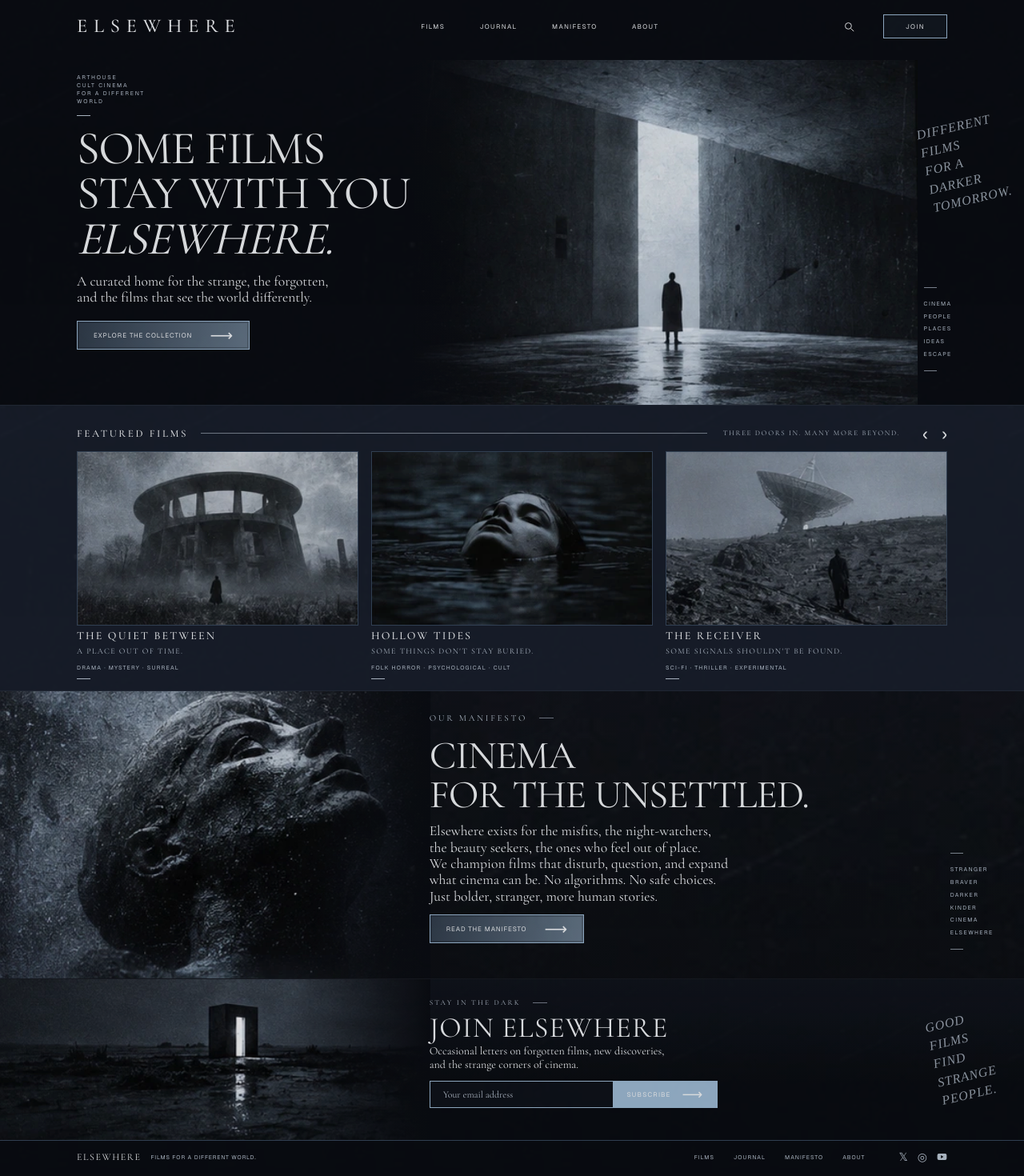
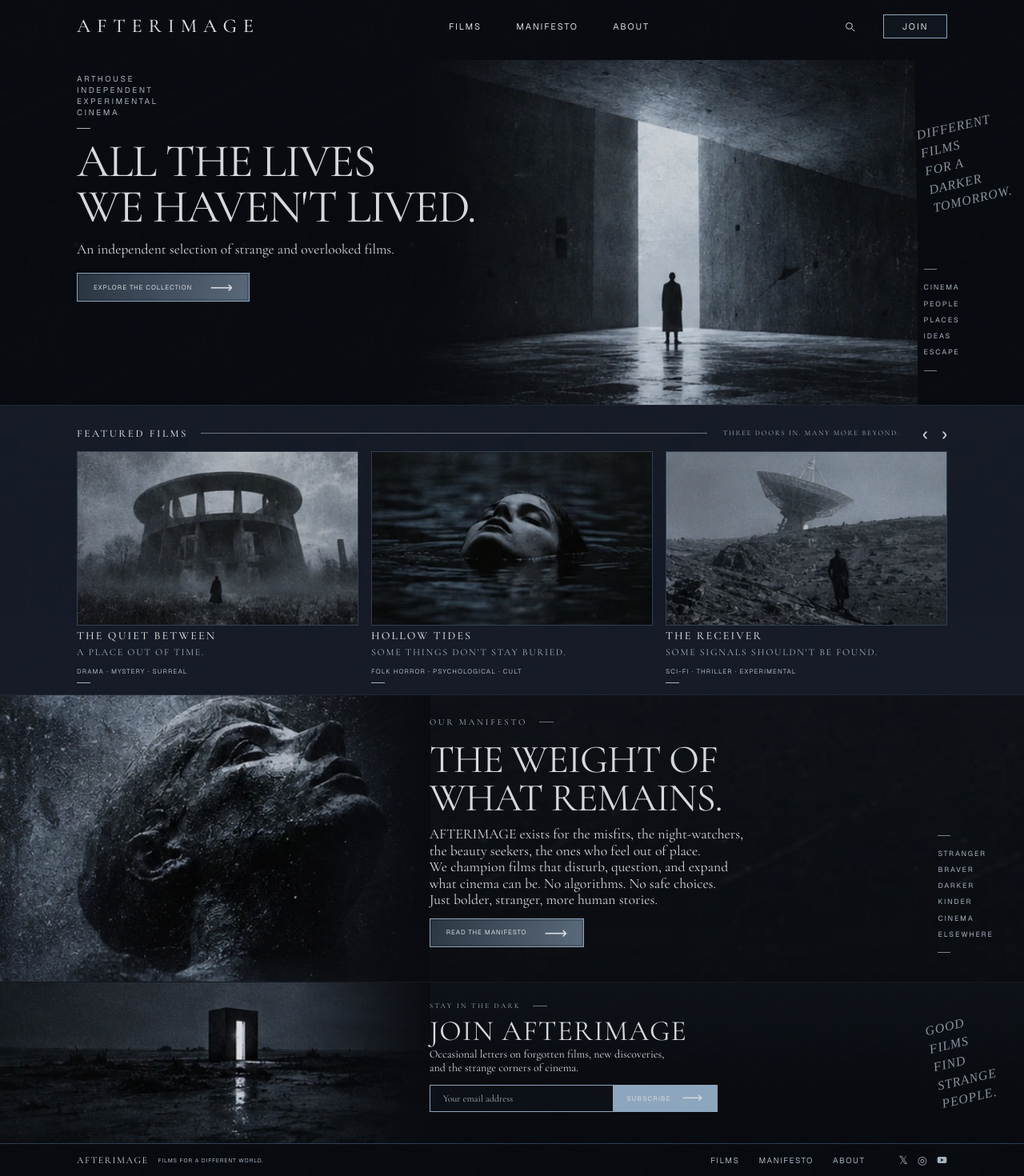
Before and after one commit to vladi93dev/afterimage, a Next.js app: page / in a window 1280 px wide. Shown: the part 9-1479 px from the top of the page at 80% size. Built offline with nearby package versions, Linux system fonts and the light colour scheme.

Commit message:
Refine mobile layout and film modal

```diff
--- /dev/null
+++ b/app/entrance-animations.module.css
@@ -0,0 +1,113 @@
+/* The default is fully visible; only the observer enables an entrance. */
+.reveal {
+  --entrance-delay: 0ms;
+  --entrance-duration: 760ms;
+}
+
+.reveal[data-entered="true"] {
+  animation-name: rise-in;
+  animation-duration: var(--entrance-duration);
+  animation-delay: var(--entrance-delay);
+  animation-timing-function: cubic-bezier(0.22, 1, 0.36, 1);
+  /* Backwards covers the stagger delay, then releases all animated styles. */
+  animation-fill-mode: backwards;
+}
+
+.heroEyebrow {
+  --entrance-delay: 40ms;
+}
+
+.heroTitle {
+  --entrance-delay: 140ms;
+  --entrance-duration: 900ms;
+}
+
+.heroDescription {
+  --entrance-delay: 260ms;
+}
+
+.heroCta {
+  --entrance-delay: 380ms;
+}
+
+.heroImage {
+  --entrance-duration: 1400ms;
+}
+
+.heroImage[data-entered="true"] {
+  animation-name: image-in;
+}
+
+.filmCard:nth-of-type(2) {
+  --entrance-delay: 90ms;
+}
+
+.filmCard:nth-of-type(3) {
+  --entrance-delay: 180ms;
+}
+
+.manifesto {
+  --entrance-duration: 1000ms;
+}
+
+.manifesto[data-entered="true"] {
+  animation-name: editorial-in;
+}
+
+.newsletter {
+  --entrance-duration: 850ms;
+}
+
+.newsletter[data-entered="true"] {
+  animation-name: newsletter-in;
+}
+
+@keyframes rise-in {
+  from {
+    opacity: 0;
+    transform: translateY(16px);
+  }
+  to {
+    opacity: 1;
+    transform: translateY(0);
+  }
+}
+
+@keyframes image-in {
+  from {
+    opacity: 0;
+  }
+  to {
+    opacity: 1;
+  }
+}
+
+@keyframes editorial-in {
+  from {
+    opacity: 0;
+    transform: translateY(20px);
+    clip-path: inset(0 0 8% 0);
+  }
+  to {
+    opacity: 1;
+    transform: translateY(0);
+    clip-path: inset(0);
+  }
+}
+
+@keyframes newsletter-in {
+  from {
+    opacity: 0;
+    transform: translateY(8px);
+  }
+  to {
+    opacity: 1;
+    transform: translateY(0);
+  }
+}
+
+@media (prefers-reduced-motion: reduce) {
+  .reveal[data-entered="true"] {
+    animation: none;
+  }
+}
--- /dev/null
+++ b/app/entrance-animations.tsx
@@ -0,0 +1,68 @@
+"use client";
+
+import { useEffect } from "react";
+
+export function EntranceAnimations() {
+  useEffect(() => {
+    const main = document.getElementById("main");
+    const motionPreference = window.matchMedia("(prefers-reduced-motion: reduce)");
+
+    if (!main || motionPreference.matches || !("IntersectionObserver" in window)) {
+      return;
+    }
+
+    const elements = main.querySelectorAll<HTMLElement>("[data-entrance]");
+    const observer = new IntersectionObserver(
+      (entries) => {
+        for (const entry of entries) {
+          const element = entry.target as HTMLElement;
+          if (entry.isIntersecting && !element.dataset.entered) {
+            element.dataset.entered = "true";
+            observer.unobserve(entry.target);
+          }
+        }
+      },
+      { threshold: 0.12 },
+    );
+
+    // Only mark elements when they enter view. Unmarked content stays visible,
+    // even if hydration or the observer is unavailable.
+    for (const element of elements) {
+      observer.observe(element);
+    }
+
+    function revealFocusedContent(event: FocusEvent) {
+      if (!(event.target instanceof HTMLElement)) return;
+
+      const element = event.target.closest<HTMLElement>("[data-entrance]");
+      if (!element || !main?.contains(element)) return;
+
+      // Keyboard users should never have to wait for a delayed entrance.
+      element.dataset.entered = "instant";
+      observer.unobserve(element);
+    }
+
+    function handleMotionChange(event: MediaQueryListEvent) {
+      if (!event.matches) return;
+
+      observer.disconnect();
+      for (const element of elements) {
+        element.dataset.entered = "instant";
+      }
+    }
+
+    main.addEventListener("focusin", revealFocusedContent);
+    motionPreference.addEventListener("change", handleMotionChange);
+
+    return () => {
+      observer.disconnect();
+      main.removeEventListener("focusin", revealFocusedContent);
+      motionPreference.removeEventListener("change", handleMotionChange);
+      for (const element of elements) {
+        delete element.dataset.entered;
+      }
+    };
+  }, []);
+
+  return null;
+}
--- a/app/film-card.module.css
+++ b/app/film-card.module.css
@@ -53,6 +53,10 @@
   opacity: 1;
 }
 
+
+
+
+
 @media (hover: hover) {
   .card:hover .image img {
     transform: scale(1.04);
@@ -74,10 +78,42 @@
   color: var(--color-text);
   overflow: auto;
   overscroll-behavior: contain;
+  opacity: 0;
+  transform: translateY(12px);
+  transition: opacity 350ms cubic-bezier(0.22, 1, 0.36, 1), transform 350ms cubic-bezier(0.22, 1, 0.36, 1);
 }
 
 .dialog::backdrop {
   background: color-mix(in srgb, var(--color-background) 86%, transparent);
+  opacity: 0;
+  transition: opacity 350ms cubic-bezier(0.22, 1, 0.36, 1);
+}
+
+.dialog[open]:not([data-closing]) {
+  opacity: 1;
+  transform: translateY(0);
+}
+
+.dialog[open]:not([data-closing])::backdrop {
+  opacity: 1;
+}
+
+.dialog[data-closing],
+.dialog[data-closing]::backdrop {
+  transition-duration: 250ms;
+  transition-timing-function: cubic-bezier(0.4, 0, 1, 1);
+}
+
+/* A dialog starts hidden, so provide its first visible frame explicitly. */
+@starting-style {
+  .dialog[open]:not([data-closing]) {
+    opacity: 0;
+    transform: translateY(12px);
+  }
+
+  .dialog[open]:not([data-closing])::backdrop {
+    opacity: 0;
+  }
 }
 
 .modalContent {
@@ -188,17 +224,29 @@
   }
 
   .close {
-    margin-bottom: 16px;
+    margin-bottom: 12px;
   }
+
+  .synopsis {
+  font-size: 17px;
+  line-height: 1.45;
+}
 }
 
 @media (prefers-reduced-motion: reduce) {
   .image img,
-  .overlay {
+  .overlay,
+  .dialog,
+  .dialog::backdrop {
     transition: none;
   }
 
   .card:is(:hover, :focus-within) .image img {
     transform: none;
   }
+
+  .dialog,
+  .dialog[open]:not([data-closing]) {
+    transform: none;
+  }
 }
--- a/app/globals.css
+++ b/app/globals.css
@@ -51,6 +51,6 @@ button:not(:disabled) {
   color: var(--color-text);
 }
 :focus-visible {
-  outline: 2px solid var(--color-muted);
-  outline-offset: 4px;
+  outline: 2px solid var(--color-accent);
+  outline-offset: 3px;
 }
--- a/app/layout.tsx
+++ b/app/layout.tsx
@@ -17,7 +17,7 @@ const editorialSerif = Cormorant_Garamond({
 });
 
 export const metadata: Metadata = {
-  title: "ELSEWHERE — Arthouse & Cult Cinema",
+  title: "AFTERIMAGE — Arthouse & Cult Cinema",
   description:
     "A curated home for the strange, the forgotten, and the films that see the world differently.",
 };
--- a/app/page.module.css
+++ b/app/page.module.css
@@ -63,7 +63,7 @@
   display: inline-flex;
   min-height: 36px;
   align-items: center;
-  font-size: 8px;
+  font-size: 11px;
   letter-spacing: 0.17em;
 }
 .navigation a:hover,
@@ -115,7 +115,7 @@
   min-width: 0;
 }
 .heroEyebrow {
-  font-size: 7px;
+  font-size: 10px;
   line-height: 1.4;
   color: var(--color-muted);
   letter-spacing: 0.25em;
@@ -193,7 +193,7 @@
 }
 .sideMetadata {
   color: var(--color-muted);
-  font-size: 7px;
+  font-size: 9px;
   letter-spacing: 0.2em;
   line-height: 2.25;
   margin: 0;
@@ -233,6 +233,7 @@
   background: var(--color-muted);
   opacity: 0.6;
 }
+
 .sectionHeading p {
   margin: 0 12px 0 4px;
   color: var(--color-muted);
@@ -275,20 +276,22 @@
 .filmSubtitle {
   font-family: var(--font-serif), Georgia, serif;
   color: var(--color-muted);
-  font-size: 10px;
+  font-size: 12px;
   letter-spacing: 0.14em;
   text-transform: uppercase;
   margin: 0;
   line-height: 1.4;
 }
 .filmGenres {
-  font-size: 7px;
-  letter-spacing: 0.18em;
+  font-size: 8px;
+  letter-spacing: 0.14em;
   text-transform: uppercase;
   color: var(--color-muted);
   margin: 9px 0 0;
   line-height: 1.5;
 }
+
+
 .filmGenres::after {
   content: "";
   display: block;
@@ -444,7 +447,7 @@
   display: inline-flex;
   align-items: center;
   min-height: 40px;
-  font-size: 7px;
+  font-size: 10px;
   letter-spacing: 0.15em;
   color: var(--color-muted);
 }
@@ -589,7 +592,7 @@
     font-size: 8px;
   }
   .hero {
-    min-height: 590px;
+    min-height: 630px;
   }
   .heroInner {
     padding-top: 22px;
@@ -616,7 +619,7 @@
     bottom: 0;
     left: 0;
     right: 0;
-    height: 270px;
+    height: 310px;
   }
   .heroArt img {
     object-position: center 65%;
@@ -629,6 +632,7 @@
     );
   }
   .heroAside {
+    display: none;
     top: auto;
     bottom: 35px;
     right: 22px;
@@ -893,3 +897,20 @@
     padding-inline: 12px;
   }
 }
+
+@media (max-width: 360px) {
+  .signupFields {
+    flex-direction: column;
+  }
+
+  .signupFields input {
+    width: 100%;
+  }
+
+  .signupFields button {
+    width: 100%;
+    justify-content: center;
+    border-left: 0;
+    border-top: 1px solid var(--color-accent);
+  }
+}
--- a/app/page.tsx
+++ b/app/page.tsx
@@ -1,8 +1,10 @@
 import Image from "next/image";
 import Link from "next/link";
+import { EntranceAnimations } from "./entrance-animations";
 import { FilmCard, type FeaturedFilm } from "./film-card";
 import { NewsletterForm, Search } from "./home-controls";
 import styles from "./page.module.css";
+import entrance from "./entrance-animations.module.css";
 
 const films: FeaturedFilm[] = [
   {
@@ -55,7 +57,6 @@ function Navigation({ footer = false }: { footer?: boolean }) {
       aria-label={footer ? "Footer navigation" : "Main navigation"}
     >
       <a href="#films">FILMS</a>
-      <a href="#journal">JOURNAL</a>
       <a href="#manifesto">MANIFESTO</a>
       <a href="#about">ABOUT</a>
     </nav>
@@ -71,7 +72,7 @@ export default function Home() {
       <div className={styles.opening}>
         <header className={`${styles.header} ${styles.container}`}>
           <Link className={styles.wordmark} href="/">
-            ELSEWHERE
+            AFTERIMAGE
           </Link>
           <Navigation />
           <div className={styles.headerActions}>
@@ -82,8 +83,12 @@ export default function Home() {
           </div>
         </header>
         <main id="main">
+          <EntranceAnimations />
           <section className={styles.hero} aria-labelledby="hero-title">
-            <div className={styles.heroArt}>
+            <div
+              className={`${styles.heroArt} ${entrance.reveal} ${entrance.heroImage}`}
+              data-entrance="hero-image"
+            >
               <Image
                 src="/images/approved/hero-architecture.webp"
                 alt="A solitary figure stands in a vast brutalist chamber, facing a tall opening of cold light."
@@ -94,35 +99,45 @@ export default function Home() {
             </div>
             <div className={`${styles.heroInner} ${styles.container}`}>
               <div className={styles.heroCopy}>
-                <p className={styles.heroEyebrow}>
+                <p
+                  className={`${styles.heroEyebrow} ${entrance.reveal} ${entrance.heroEyebrow}`}
+                  data-entrance="hero-eyebrow"
+                >
                   ARTHOUSE
                   <br />
-                  CULT CINEMA
+                  INDEPENDENT
                   <br />
-                  FOR A DIFFERENT
+                  EXPERIMENTAL
                   <br />
-                  WORLD
+                  CINEMA
                 </p>
-                <h1 id="hero-title" className={styles.heroTitle}>
-                  SOME FILMS
+                <h1
+                  id="hero-title"
+                  className={`${styles.heroTitle} ${entrance.reveal} ${entrance.heroTitle}`}
+                  data-entrance="hero-title"
+                >
+                  ALL THE LIVES
                   <br />
-                  STAY WITH YOU
-                  <br />
-                  <em>ELSEWHERE.</em>
+                  WE HAVEN'T LIVED.
                 </h1>
-                <p className={styles.heroDescription}>
-                  A curated home for the strange, the forgotten,
-                  <br className={styles.desktopBreak} /> and the films that see
-                  the world differently.
+                <p
+                  className={`${styles.heroDescription} ${entrance.reveal} ${entrance.heroDescription}`}
+                  data-entrance="hero-description"
+                >
+                  An independent selection of strange and overlooked films.
                 </p>
-                <a className={styles.button} href="#films">
+                <a
+                  className={`${styles.button} ${entrance.reveal} ${entrance.heroCta}`}
+                  data-entrance="hero-cta"
+                  href="#films"
+                >
                   EXPLORE THE COLLECTION <Arrow />
                 </a>
               </div>
             </div>
             <aside
               className={styles.heroAside}
-              aria-label="Elsewhere's point of view"
+              aria-label="AFTERIMAGE's point of view"
             >
               <p className={styles.handwritten}>
                 Different
@@ -184,17 +199,20 @@ export default function Home() {
               />
             </div>
             <div className={`${styles.editorialInner} ${styles.container}`}>
-              <div className={styles.editorialCopy}>
+              <div
+                className={`${styles.editorialCopy} ${entrance.reveal} ${entrance.manifesto}`}
+                data-entrance="manifesto"
+              >
                 <p className={styles.sectionEyebrow}>
                   OUR MANIFESTO <span aria-hidden="true" />
                 </p>
                 <h2 id="manifesto-title">
-                  CINEMA
+                  THE WEIGHT OF
                   <br />
-                  FOR THE UNSETTLED.
+                  WHAT REMAINS.
                 </h2>
                 <p id="about" className={styles.manifestoText}>
-                  Elsewhere exists for the misfits, the night-watchers,
+                  AFTERIMAGE exists for the misfits, the night-watchers,
                   <br className={styles.desktopBreak} /> the beauty seekers, the
                   ones who feel out of place.
                   <br className={styles.desktopBreak} /> We champion films that
@@ -241,11 +259,14 @@ export default function Home() {
               />
             </div>
             <div className={`${styles.editorialInner} ${styles.container}`}>
-              <div className={styles.signupCopy}>
+              <div
+                className={`${styles.signupCopy} ${entrance.reveal} ${entrance.newsletter}`}
+                data-entrance="newsletter"
+              >
                 <p className={styles.sectionEyebrow}>
                   STAY IN THE DARK <span aria-hidden="true" />
                 </p>
-                <h2 id="join-title">JOIN ELSEWHERE</h2>
+                <h2 id="join-title">JOIN AFTERIMAGE</h2>
                 <p id="journal" className={styles.signupText}>
                   Occasional letters on forgotten films, new discoveries,
                   <br className={styles.desktopBreak} /> and the strange corners
@@ -274,7 +295,7 @@ export default function Home() {
       <footer className={styles.footer}>
         <div className={`${styles.footerInner} ${styles.container}`}>
           <Link className={styles.footerBrand} href="/">
-            ELSEWHERE
+            AFTERIMAGE
           </Link>
           <p>FILMS FOR A DIFFERENT WORLD.</p>
           <Navigation footer />
```
Also changed, not shown: app/film-card.tsx (+24 -3 lines).
